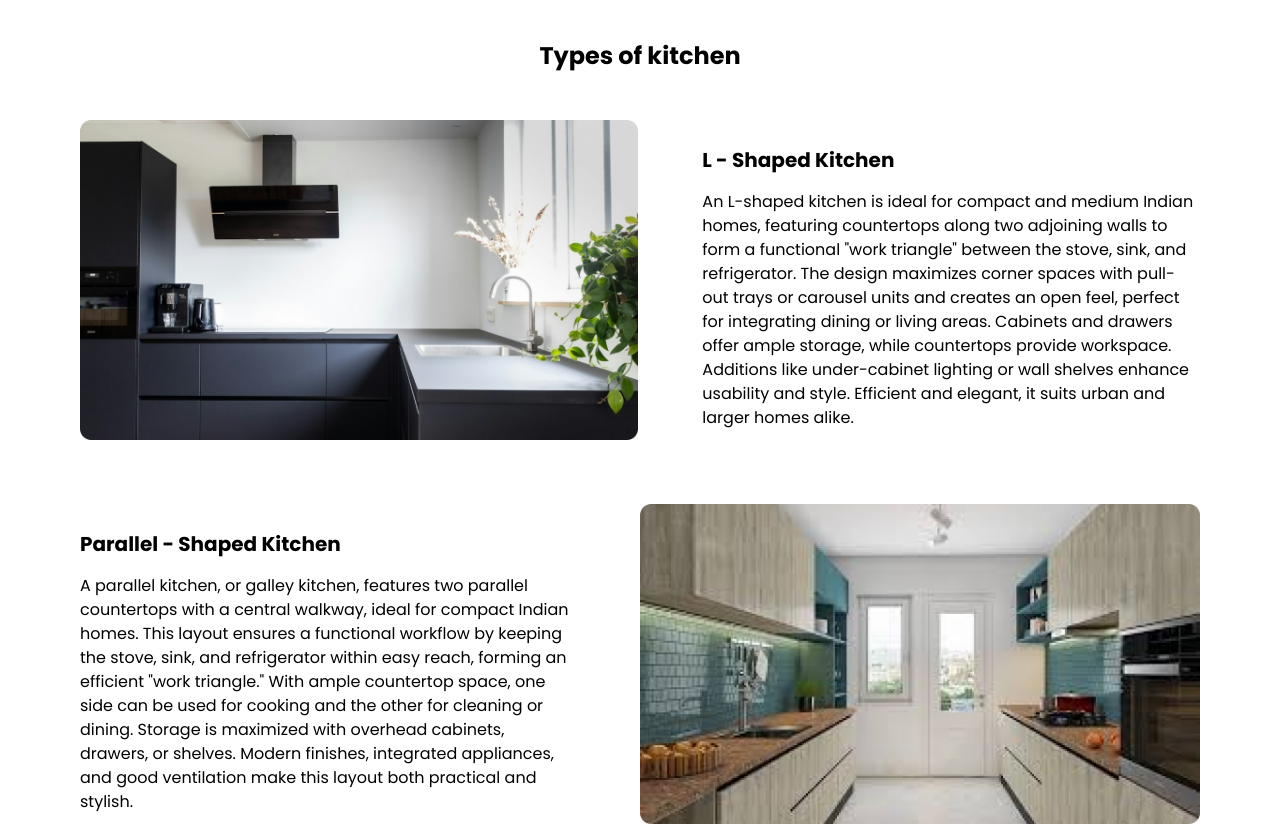
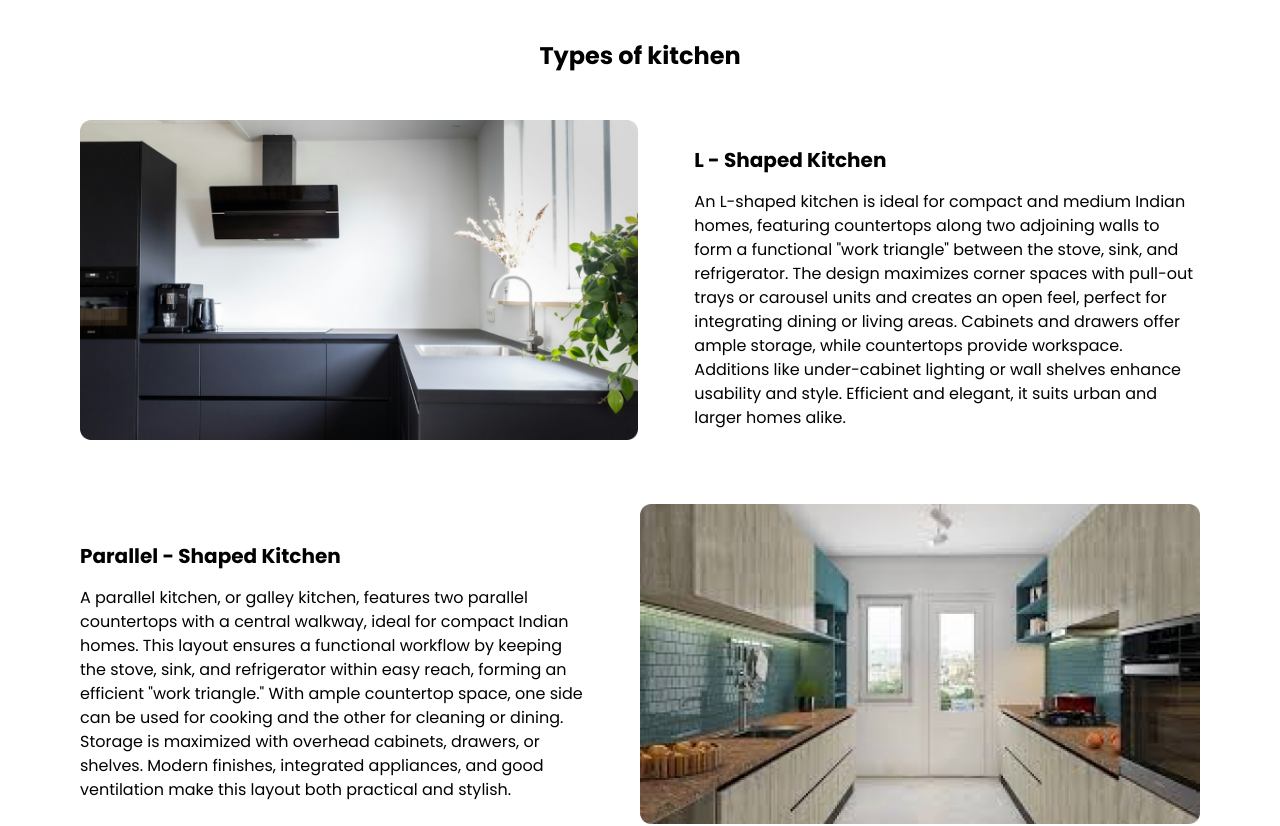
Before and after one commit to Saipatnana/OneCommunn-Assignment, a React (Vite) app: page /Kitchen_interior in a window 1280 px wide. Shown: the part 780-1606 px from the top of the page. Built offline with nearby package versions, Linux system fonts and the light colour scheme.

Commit message:
Padding Fixes ✅

```diff
--- a/src/Pages/KitchenInterior.jsx
+++ b/src/Pages/KitchenInterior.jsx
@@ -123,7 +123,7 @@ const KitchenInterior = () => {
         <div className="flex flex-col items-center my-6 gap-16">
           {typesOfKitchen.map((item, index) => (
             <div
-              className="flex items-center gap-16 md:flex-row flex-col md:even:flex-row-reverse"
+              className="flex items-center gap-1 md:gap-14 md:flex-row flex-col md:even:flex-row-reverse"
               key={index}
             >
               <img
```
